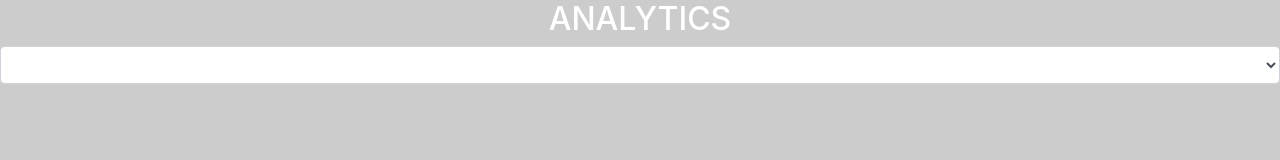
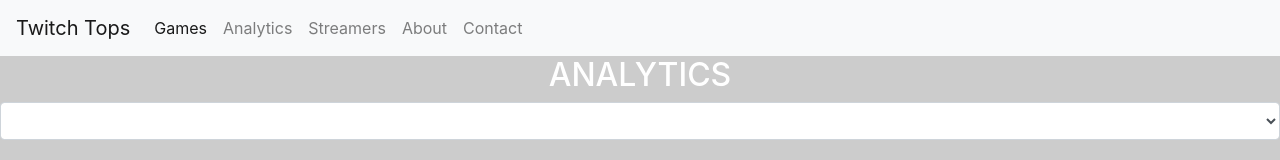
Before and after one commit to adelbakhshi/ifd-milestone-project, a website: page index.html in a window 1280 px wide. Both pictures are taken after a click on the link "Analytics". Shown: the part 856-1016 px from the top of the page. Drawn offline with nearby package versions, Linux system fonts and the light colour scheme; no server answers.

Commit message:
Fixtop navbar & mooth scroll

```diff
--- a/index.html
+++ b/index.html
@@ -18,7 +18,7 @@
 <body>
     <header>
 
-        <nav class="navbar navbar-expand-lg navbar-light bg-light">
+        <nav class="navbar navbar-expand-lg navbar-light bg-light fixed-top">
             <a class="navbar-brand" href="#">Twitch Tops</a>
             <button class="navbar-toggler" type="button" data-toggle="collapse" data-target="#navbarSupportedContent"
                 aria-controls="navbarSupportedContent" aria-expanded="false" aria-label="Toggle navigation">
--- a/js/app.js
+++ b/js/app.js
@@ -126,6 +126,37 @@ var renderAnalytics = async function() {
     $('#analytics .js-loading').hide();
 };
 
+/**
+ * Smooth scroling
+ * FROM: https://www.w3schools.com/howto/howto_css_smooth_scroll.asp#section2
+ */
+
+ var scroling = function() {
+  // Add smooth scrolling to all links
+  $("a").on('click', function(event) {
+
+    // Make sure this.hash has a value before overriding default behavior
+    if (this.hash !== "") {
+      // Prevent default anchor click behavior
+      event.preventDefault();
+
+      // Store hash
+      var hash = this.hash;
+
+      // Using jQuery's animate() method to add smooth page scroll
+      // The optional number (800) specifies the number of milliseconds it takes to scroll to the specified area
+      $('html, body').animate({
+        scrollTop: $(hash).offset().top
+      }, 800, function(){
+
+        // Add hash (#) to URL when done scrolling (default click behavior)
+        window.location.hash = hash;
+      });
+    } // End if
+  });
+ };
+
 renderTopGames();
 renderTopCurrentStreams();
 renderAnalytics();
+scroling();
--- a/sass/_general.scss
+++ b/sass/_general.scss
@@ -3,6 +3,7 @@ section {
     display: block;
     width: 100vw;
     min-height: 100vh;
+    padding-top: 56px;
 }
 
 .container-bg-color {
```
Also changed, not shown: css/styles.css.
